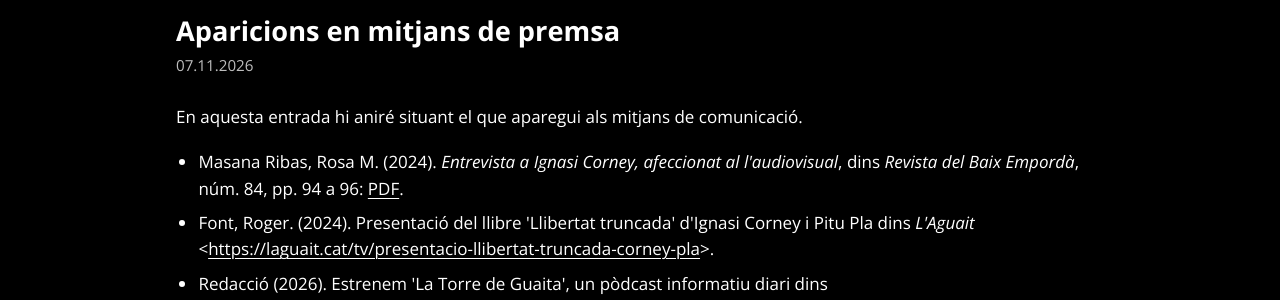
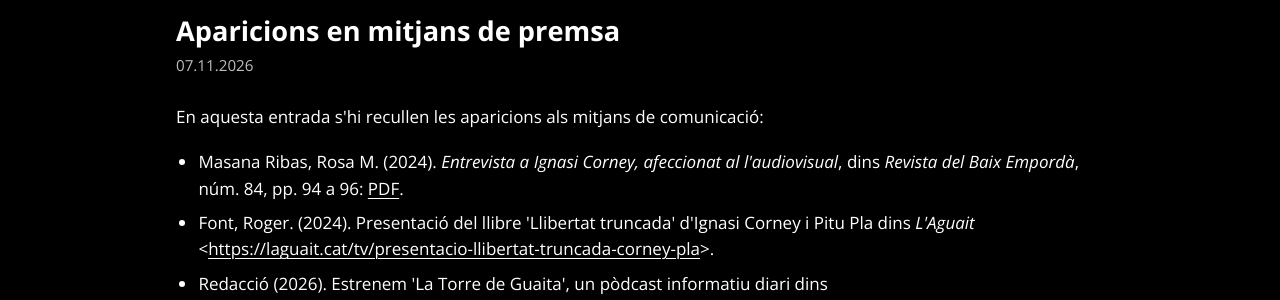
Before and after one commit to ignasicorney/ignasicorney.github.io, a Jekyll site: the page built from _posts/2026-11-07-aparicions-en-mitjans-de-premsa.html, in a window 1280 px wide. Shown: the part 121-421 px from the top of the page. Built offline with Jekyll 4.4.1, drawn with Linux system fonts in a browser that asks for light colours.

Commit message:
Blog: Aparicions en mitjans de premsa

```diff
--- a/_posts/2026-11-07-aparicions-en-mitjans-de-premsa.html
+++ b/_posts/2026-11-07-aparicions-en-mitjans-de-premsa.html
@@ -4,7 +4,7 @@ description: "Aquestes són les publicacions del blog d'Ignasi Corney Oller "
 ---
 <!-- bloc:text -->
 <div class="text">
-<p>En aquesta entrada hi aniré situant el que aparegui als mitjans de comunicació.</p>
+<p>En aquesta entrada s'hi recullen les aparicions als mitjans de comunicació:</p>
 <ul>
 <li>Masana Ribas, Rosa M. (2024). <i>Entrevista a Ignasi Corney, afeccionat al l'audiovisual</i>, dins <i>Revista del Baix Empordà</i>, núm. 84, pp. 94 a 96: <a href="https://drive.google.com/file/d/13hbQ-sHd1l9rVfXQoaYW5bPVf-Be0bP-/view?usp=drivesdk">PDF</a>.</li>
 <li>Font, Roger. (2024). Presentació del llibre 'Llibertat truncada' d'Ignasi Corney i Pitu Pla dins <i>L'Aguait</i> &lt;<a href="https://laguait.cat/tv/presentacio-llibertat-truncada-corney-pla">https://laguait.cat/tv/presentacio-llibertat-truncada-corney-pla</a>&gt;.</li>
```
